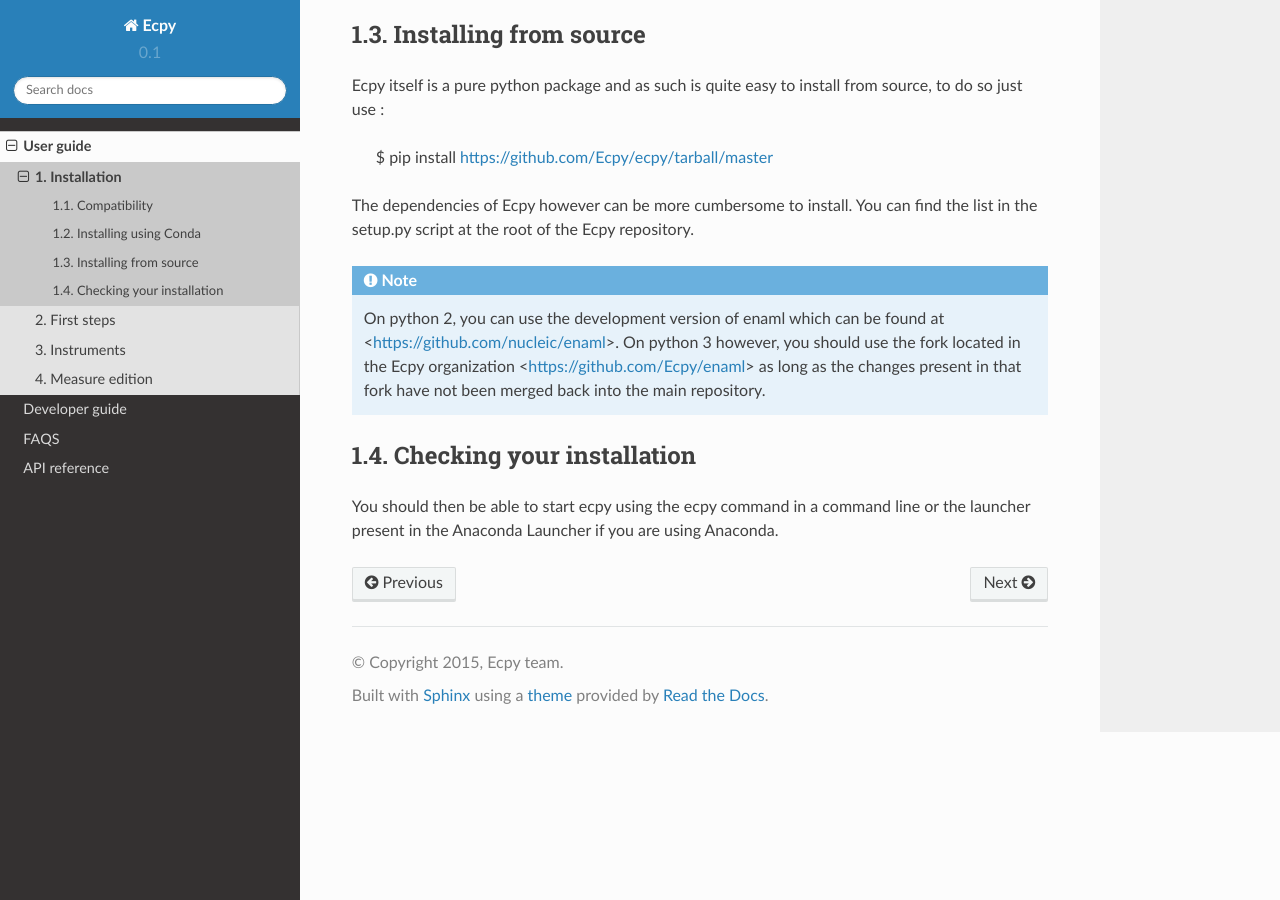
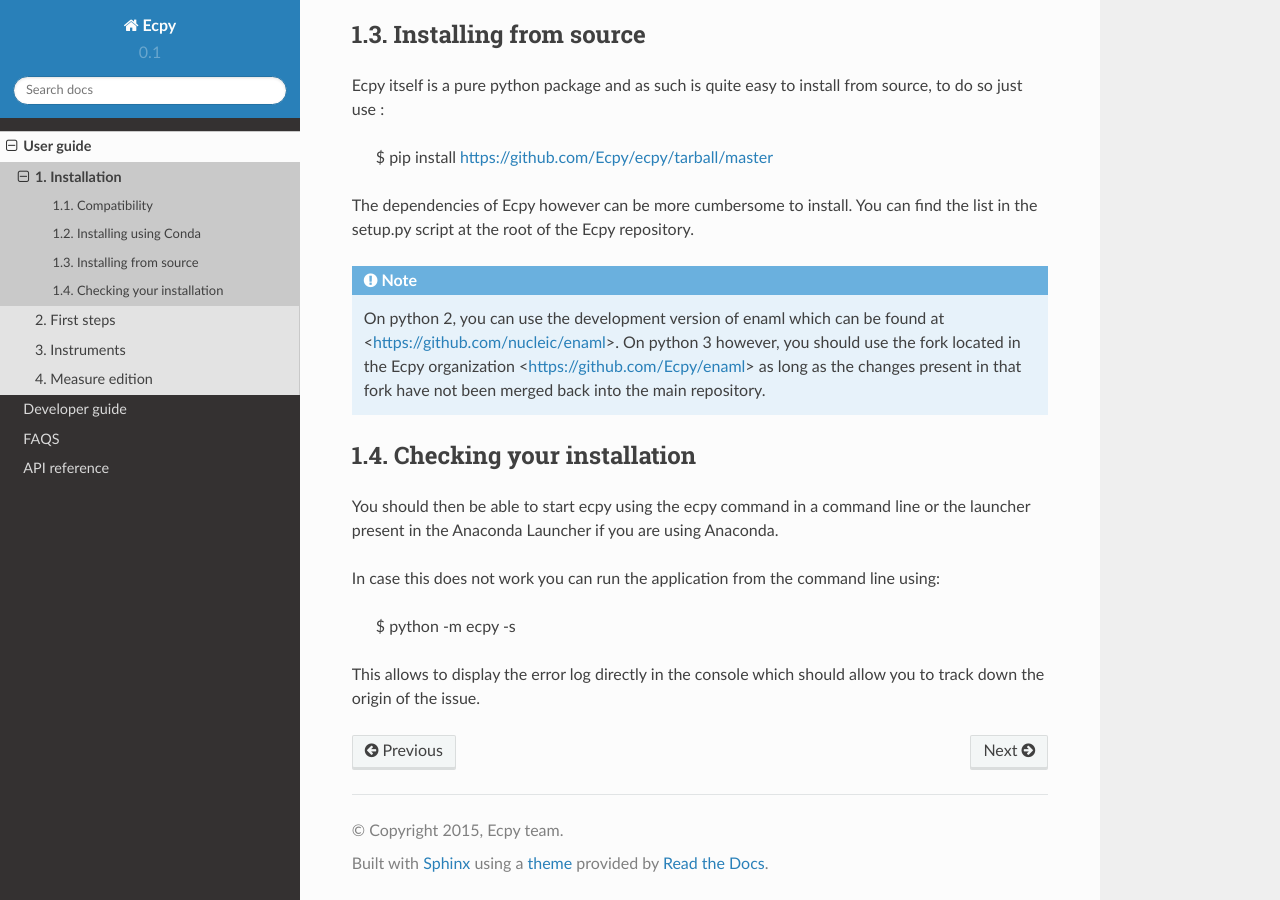
Before and after one commit to Exopy/exopy, a Sphinx documentation site: the page built from docs/source/user_guide/installation.rst, in a window 1280 px wide and 900 px high, scrolled down 824 px. Built offline with Sphinx 7.4.7 and the Read the Docs theme 2.0.0, drawn with Linux system fonts in a browser that asks for light colours.

Commit message:
docs: improve debugging install instructions

```diff
--- a/docs/source/user_guide/installation.rst
+++ b/docs/source/user_guide/installation.rst
@@ -59,3 +59,11 @@
 You should then be able to start ecpy using the ecpy command in a command
 line or the launcher present in the Anaconda Launcher if you are using
 Anaconda.
+
+In case this does not work you can run the application from the command line
+using:
+
+    $ python -m ecpy -s
+
+This allows to display the error log directly in the console which should allow
+you to track down the origin of the issue.
```
Also changed, not shown: docs/source/dev_guide/glossary.rst (+16 -5 lines).
